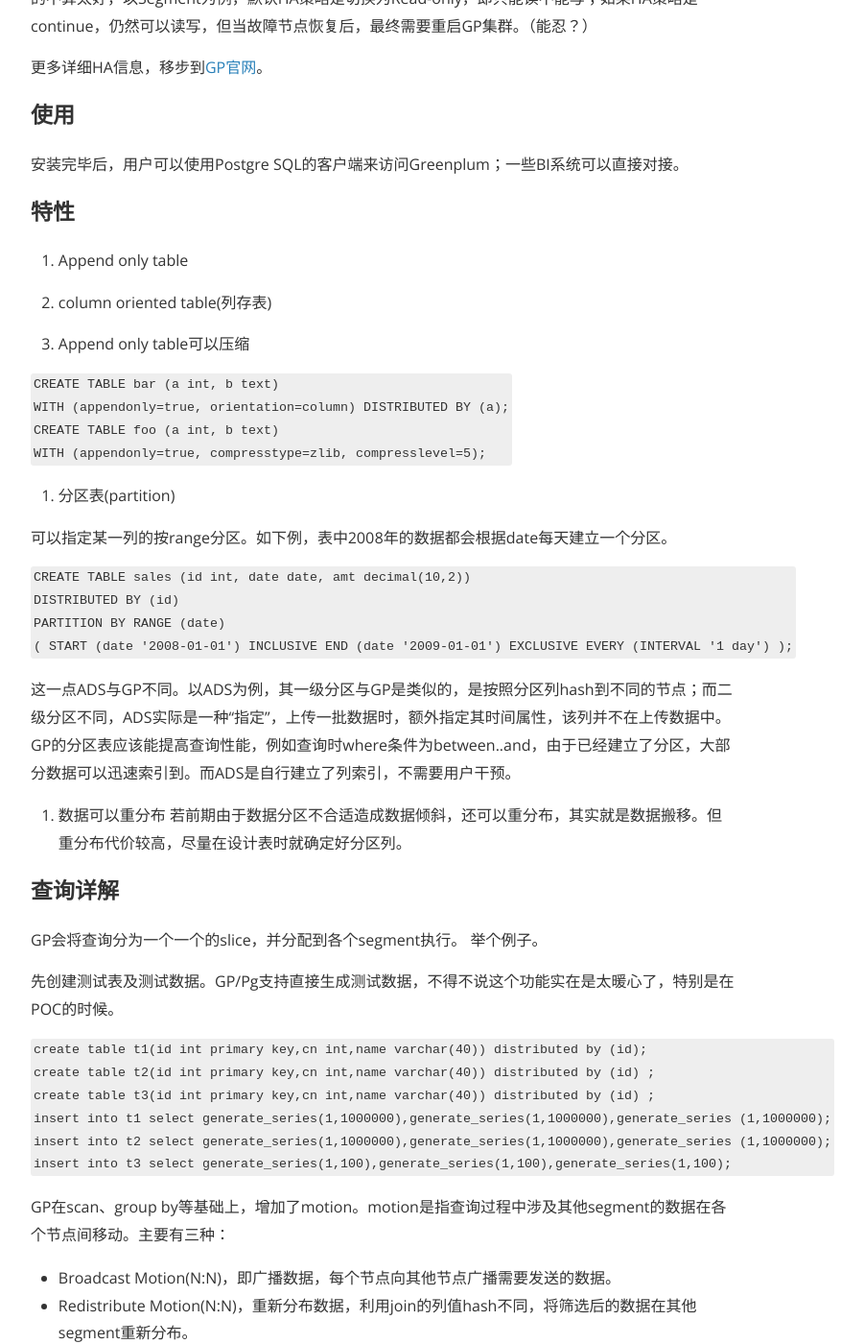
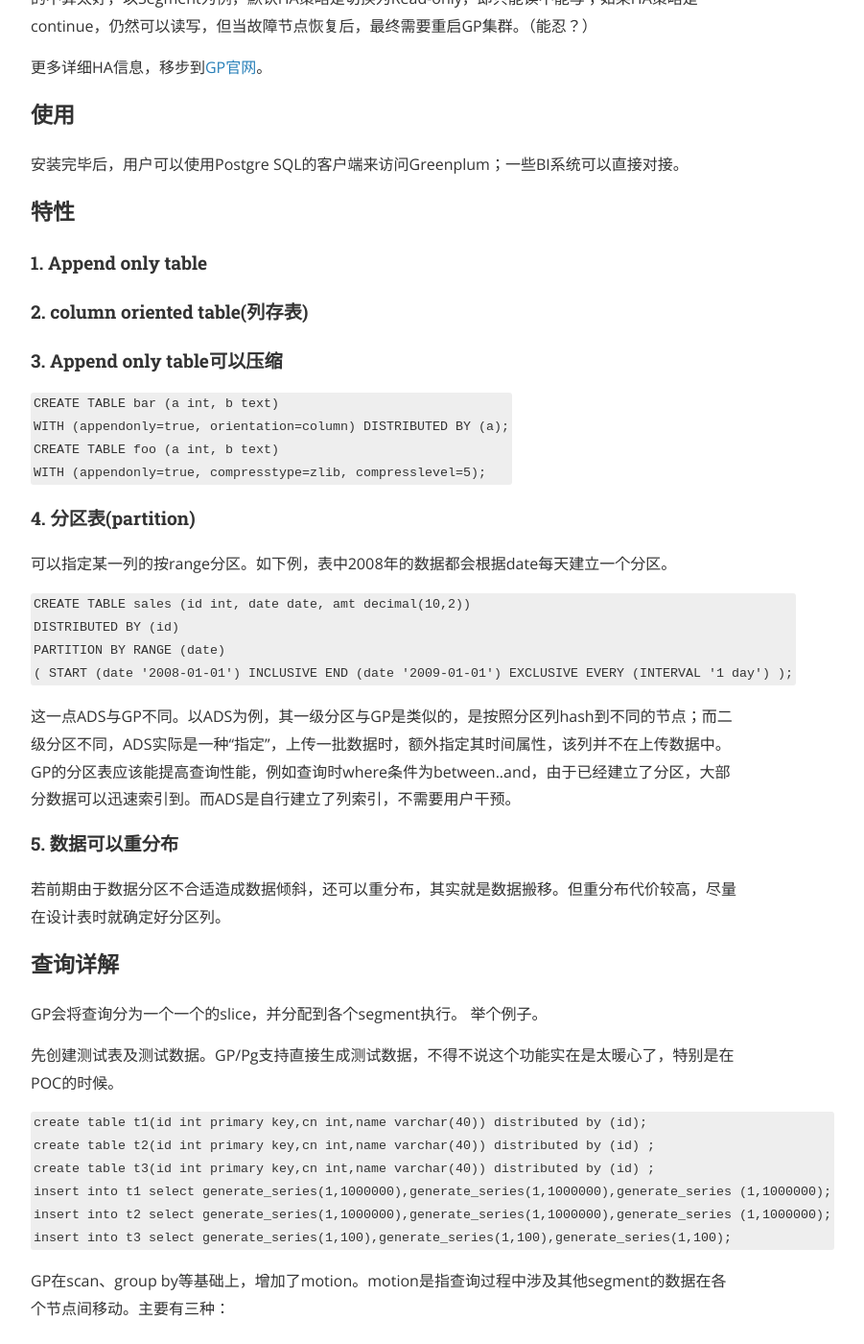
Before and after one commit to iclouding/silenceshell.github.io, a Jekyll site: the page built from _posts/2016-3-11-greenplum.md, in a window 1280 px wide and 1400 px high, scrolled down 4815 px. Shown: the whole window at 96% size, without its empty margins (240-1141 px from the left). Built offline with Jekyll 4.4.1, drawn with Linux system fonts in a browser that asks for light colours; nearby versions of some CDN libraries; a style sheet for code colours, icons or effects is not loaded.

Commit message:
fix format bug

````diff
--- a/_posts/2016-3-11-greenplum.md
+++ b/_posts/2016-3-11-greenplum.md
@@ -75,11 +75,11 @@ GP支持为Master和Segment配置Mirror以提供高可靠性。
 
 ### 特性
 
-1. Append only table
+#### 1. Append only table
 
-2. column oriented table(列存表)
+#### 2. column oriented table(列存表)
 
-3. Append only table可以压缩
+#### 3. Append only table可以压缩
 
 ```
 CREATE TABLE bar (a int, b text)
@@ -88,7 +88,7 @@ CREATE TABLE foo (a int, b text)
 WITH (appendonly=true, compresstype=zlib, compresslevel=5);
 ```
 
-4. 分区表(partition)
+#### 4. 分区表(partition)
 
 可以指定某一列的按range分区。如下例，表中2008年的数据都会根据date每天建立一个分区。
 
@@ -103,7 +103,7 @@ PARTITION BY RANGE (date)
 GP的分区表应该能提高查询性能，例如查询时where条件为between..and，由于已经建立了分区，大部分数据可以迅速索引到。而ADS是自行建立了列索引，不需要用户干预。
 
 
-5. 数据可以重分布
+#### 5. 数据可以重分布
 若前期由于数据分区不合适造成数据倾斜，还可以重分布，其实就是数据搬移。但重分布代价较高，尽量在设计表时就确定好分区列。
 
 
````
